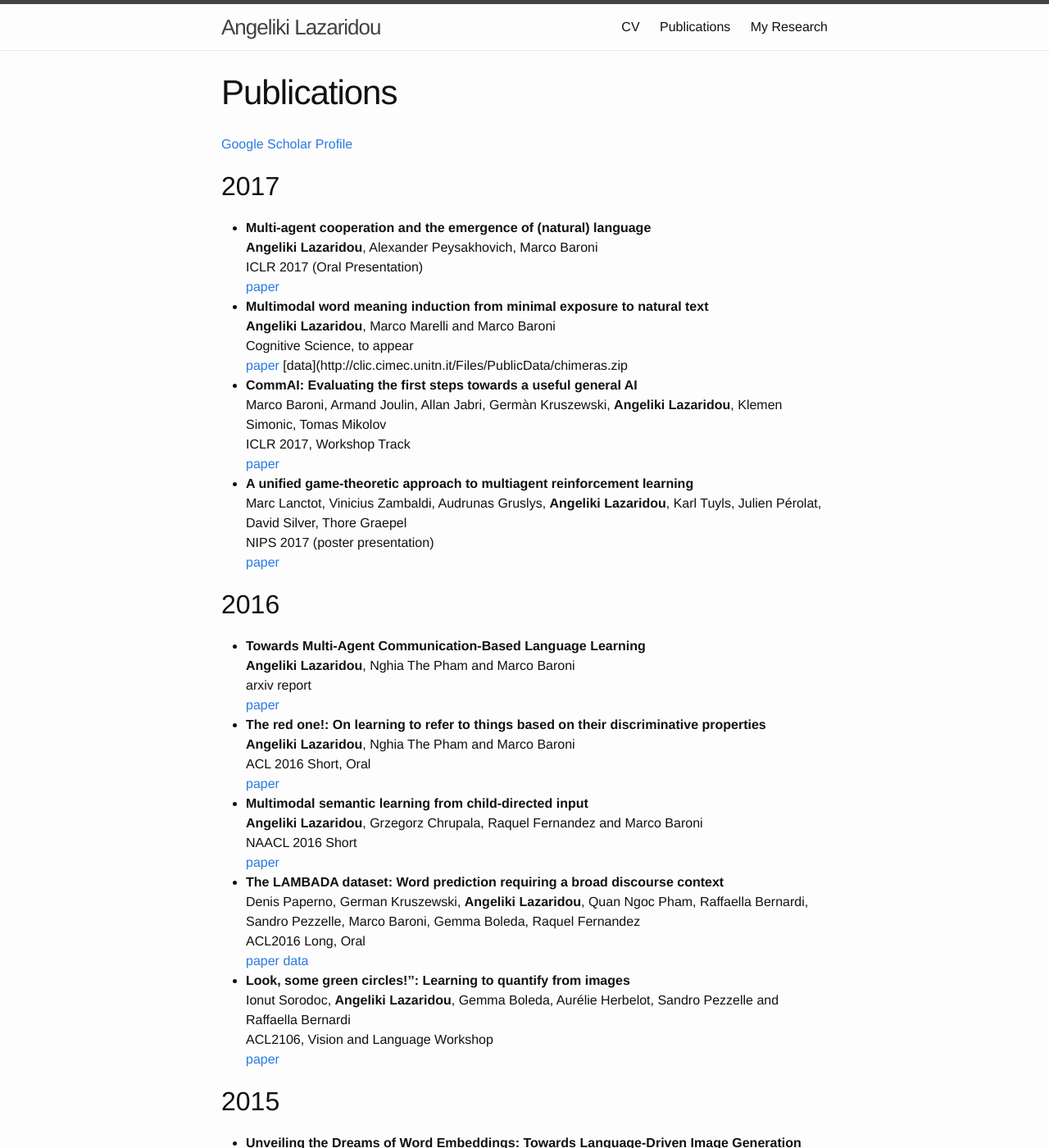
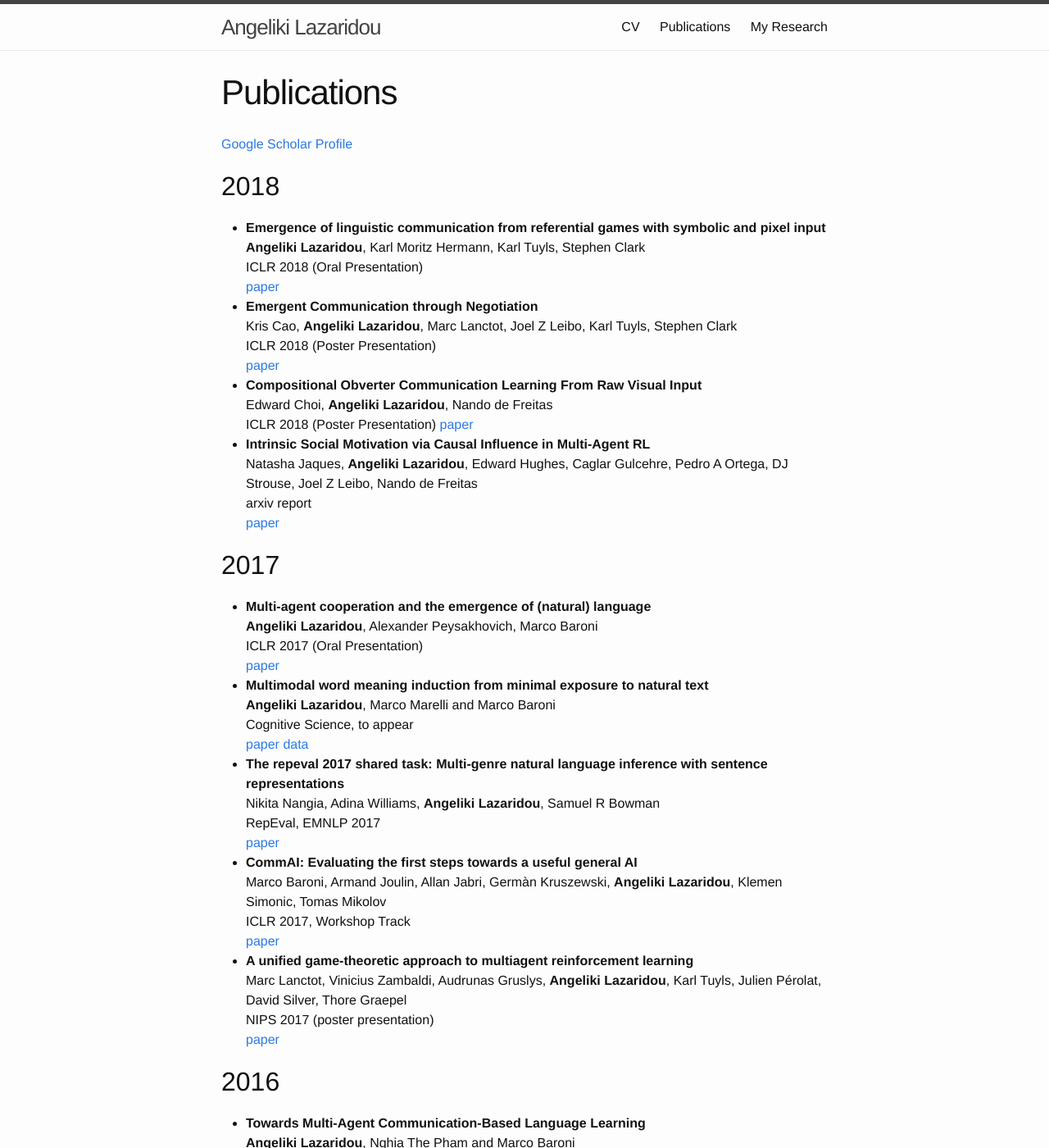
Before and after one commit to angelikilazaridou/angelikilazaridou.github.io, a Jekyll site: the page built from publications.md, in a window 1280 px wide and 1400 px high. Shown: the whole window at 82% size. Built offline with Jekyll 4.4.1, drawn with Linux system fonts in a browser that asks for light colours.

Commit message:
publications 2018

```diff
--- a/publications.md
+++ b/publications.md
@@ -5,6 +5,26 @@ permalink: /publications/
 ---
 
 [Google Scholar Profile](https://scholar.google.it/citations?user=BMgUIC0AAAAJ&hl=en)
+
+2018
+-----------------
+* **Emergence of linguistic communication from referential games with symbolic and pixel input**\\
+**Angeliki Lazaridou**, Karl Moritz Hermann, Karl Tuyls, Stephen Clark\\
+ICLR 2018 (Oral Presentation)\\
+[paper](https://arxiv.org/pdf/1804.03984.pdf)
+* **Emergent Communication through Negotiation**\\
+Kris Cao, **Angeliki Lazaridou**, Marc Lanctot, Joel Z Leibo, Karl Tuyls, Stephen Clark\\
+ICLR 2018 (Poster Presentation)\\
+[paper](https://arxiv.org/pdf/1804.03980.pdf)
+* **Compositional Obverter Communication Learning From Raw Visual Input**\\
+Edward Choi, **Angeliki Lazaridou**, Nando de Freitas\\
+ICLR 2018 (Poster Presentation)
+[paper](https://arxiv.org/pdf/1804.02341.pdf)
+* **Intrinsic Social Motivation via Causal Influence in Multi-Agent RL**\\
+Natasha Jaques, **Angeliki Lazaridou**, Edward Hughes, Caglar Gulcehre, Pedro A Ortega, DJ Strouse, Joel Z Leibo, Nando de Freitas\\
+arxiv report\\
+[paper](https://arxiv.org/pdf/1810.08647.pdf)
+
 
 2017
 -----------------
@@ -15,7 +35,11 @@ ICLR 2017 (Oral Presentation)\\
 * **Multimodal word meaning induction from minimal exposure to natural text**\\
 **Angeliki Lazaridou**, Marco Marelli and Marco Baroni\\
 Cognitive Science, to appear\\
-[paper](http://clic.cimec.unitn.it/marco/publications/lazaridou-et-al-chimeras-cogsci.pdf) [data](http://clic.cimec.unitn.it/Files/PublicData/chimeras.zip
+[paper](http://clic.cimec.unitn.it/marco/publications/lazaridou-et-al-chimeras-cogsci.pdf) [data](http://clic.cimec.unitn.it/Files/PublicData/chimeras.zip)
+* **The repeval 2017 shared task: Multi-genre natural language inference with sentence representations**\\
+Nikita Nangia, Adina Williams, **Angeliki Lazaridou**, Samuel R Bowman\\
+RepEval, EMNLP 2017\\
+[paper](https://arxiv.org/pdf/1707.08172.pdf)
 * **CommAI: Evaluating the first steps towards a useful general AI**\\
 Marco Baroni, Armand Joulin, Allan Jabri, Germàn Kruszewski, **Angeliki Lazaridou**, Klemen Simonic, Tomas Mikolov\\
 ICLR 2017, Workshop Track\\
```
